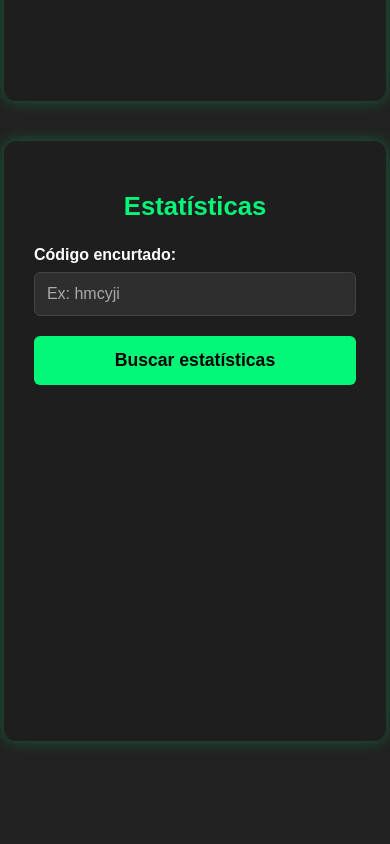
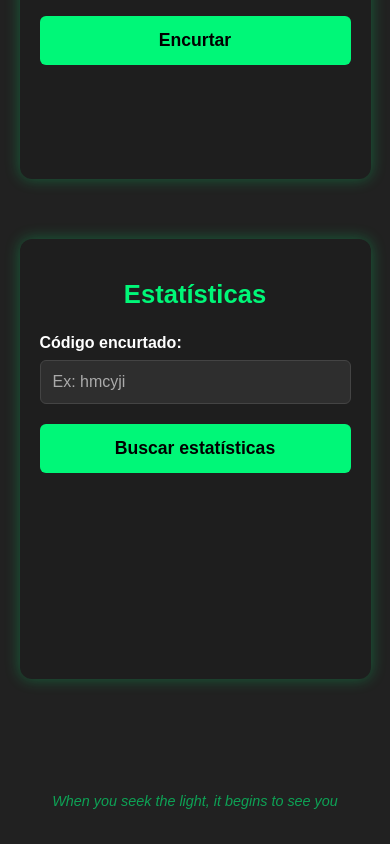
Before and after one commit to guidev1911/ShortCodeWeb, a plain HTML site: page index.html in a window 390 px wide. Shown: the part 301-1145 px from the top of the page. Before the commit the page ends 1062 px from the top, so only its background shows below. Drawn offline with Linux system fonts and the light colour scheme.

Commit message:
date time corrigido

```diff
--- a/index.html
+++ b/index.html
@@ -3,9 +3,11 @@
 <head>
   <meta charset="UTF-8" />
   <title>Encurtador de URL</title>
+  <meta name="viewport" content="width=device-width, initial-scale=1.0">
   <link rel="stylesheet" href="./styles/style.css" />
 </head>
 <body>
+  <div class="wrapper">
     <main class="layout">
       <section class="card">
         <h1>Encurtar URL</h1>
@@ -31,6 +33,11 @@
       </section>
     </main>
 
+    <footer class="easter-egg">
+      <p>When you seek the light, it begins to see you</p>
+    </footer>
+  </div>
+
   <script src="./scripts/script.js"></script>
 </body>
 </html>
--- a/scripts/script.js
+++ b/scripts/script.js
@@ -13,8 +13,7 @@ async function encurtarUrl() {
     const body = { originalUrl: url };
 
     if (expirationInput) {
-        const isoDate = new Date(expirationInput).toISOString();
-        body.expirationDate = isoDate;
+        body.expirationDate = expirationInput + ":00.000Z";
     }
 
     try {
--- a/styles/style.css
+++ b/styles/style.css
@@ -3,13 +3,32 @@
 }
 
 body, html {
-  margin: 0; padding: 0; height: 100%;
+  margin: 0;
+  padding: 0;
   background: #212121;
   font-family: Arial, sans-serif;
   color: #fff;
+  min-height: 100vh;
+}
+
+.wrapper {
   display: flex;
+  flex-direction: column;
+  align-items: center;
   justify-content: center;
-  align-items: center;
+  min-height: 100vh;
+}
+
+.easter-egg {
+  margin-top: 40px;
+  padding: 20px 10px;
+  font-size: 0.9rem;
+  color: #00F778;
+  font-style: italic;
+  opacity: 0.6;
+  user-select: none;
+  pointer-events: none;
+  text-align: center;
 }
 
 .layout {
@@ -22,6 +41,7 @@ body, html {
   width: 100%;
   max-width: 1200px;
   flex-wrap: nowrap;
+   margin: 0 auto;
 }
 
 .card {
@@ -108,20 +128,39 @@ a:hover {
   text-decoration: underline;
 }
 
+.easter-egg {
+  text-align: center;
+  margin-top: 40px;
+  padding: 20px 10px;
+  font-size: 0.9rem;
+  color: #00F778;
+  font-style: italic;
+  opacity: 0.6;
+  user-select: none;
+  pointer-events: none;
+}
 
 @media (max-width: 1000px) {
+  body, html {
+    display: block;
+    height: auto;
+    min-height: 100vh;
+    padding: 0;
+  }
+
   .layout {
     flex-direction: column;
     align-items: center;
-    gap: 40px;
+    gap: 20px;
     padding: 20px 10px;
   }
 
   .card {
-    flex: none;
-    width: 98vw;         /* quase 100% da viewport width */
-    max-width: 700px;    /* limite máximo para tablets grandes */
-    min-height: 600px;   /* altura confortável */
-    margin: 0 auto;
+    width: 90vw;
+    max-width: 500px;
+    min-height: 400px;
+    margin: 20px auto;
+    padding: 20px;
+    font-size: 1rem;
   }
 }
```
Lines whose indentation alone changed are shown as unchanged.
